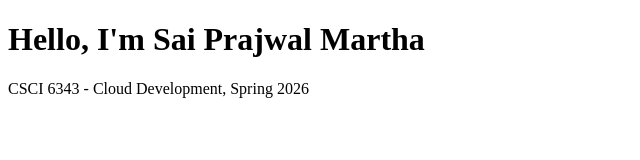
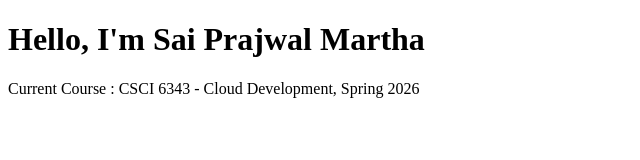
Before and after one commit to prajwalmartha/cloud-dev-netlify, a plain HTML site: page index.html in a window 1280 px wide. Shown: the whole page, without its empty margins (0-640 px from the left). Drawn offline with Linux system fonts and the light colour scheme.

Commit message:
This is my initial commit

```diff
--- a/index.html
+++ b/index.html
@@ -7,6 +7,6 @@
 </head>
 <body>
     <h1>Hello, I'm Sai Prajwal Martha</h1>
-    <p>CSCI 6343 - Cloud Development, Spring 2026</p>
+    <p>Current Course : CSCI 6343 - Cloud Development, Spring 2026</p>
 </body>
 </html>
```
